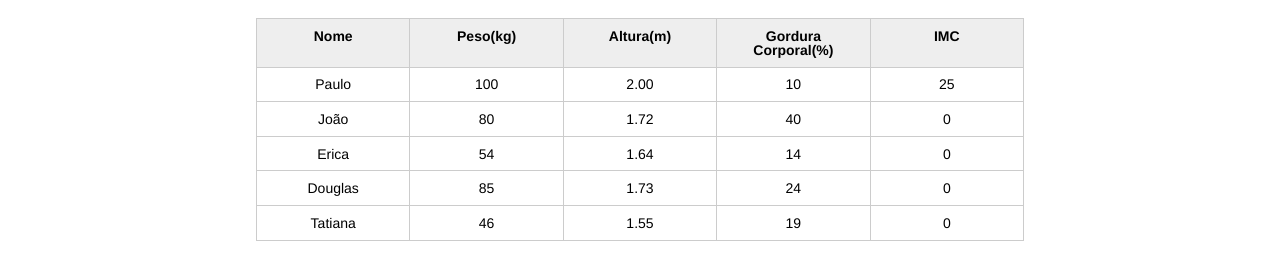
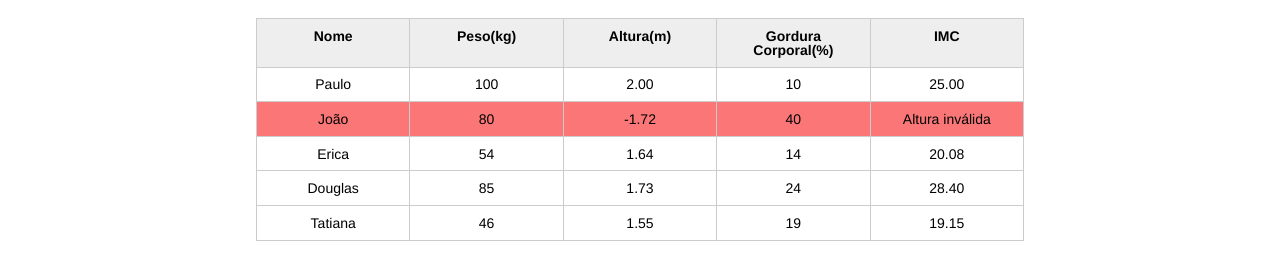
Before and after one commit to Raianwz/pw2_nutri, a plain HTML site: page index.html in a window 1280 px wide. Shown: the part 123-402 px from the top of the page. Drawn offline with Linux system fonts and the light colour scheme.

Commit message:
Criação de Função e aperfeiçoamento do Código

```diff
--- a/css/index.css
+++ b/css/index.css
@@ -132,3 +132,7 @@ button[disabled=disabled], button:disabled {
 .campo-invalido{
 	border: 1px solid red;
 }
+
+.paciente-invalido{
+	background-color: #FB7777;
+}
--- a/index.html
+++ b/index.html
@@ -41,7 +41,7 @@
 					<tr class="paciente">
 						<td class="info-nome">João</td>
 						<td class="info-peso">80</td>
-						<td class="info-altura">1.72</td>
+						<td class="info-altura">-1.72</td>
 						<td class="info-gordura">40</td>
 						<td class="info-imc">0</td>
 					</tr>
--- a/js/main.js
+++ b/js/main.js
@@ -1,32 +1,38 @@
+let pacientes = document.querySelectorAll(".paciente");
+
+pacientes.forEach(paciente => {
+
+//function cacularImc(paciente){
+
+        /* [Código Legado] - usado antes de criar a função criar calcularImc após a extinta função anonima
+            for (var i = 0; i < pacientes.length; i++) {
+            let paciente = pacientes[i]*/
+
     //pegar peso
-let paciente = document.querySelector(".paciente");
-let tdPeso = paciente.querySelector(".info-peso");
-let peso = tdPeso.textContent;
-
+    let peso = paciente.querySelector(".info-peso").textContent;
     //pegar a altura
-let tdAltura = paciente.querySelector(".info-altura");
-let altura = tdAltura.textContent;
+    let altura = paciente.querySelector(".info-altura").textContent;
 
     let pesoValido = true;
     let alturaValida = true;
 
-
+    let tdIMC = paciente.querySelector(".info-imc");
     //validar dados
     if (peso <= 0 || peso >= 1000) {
-    console.error("peso inválido");
         pesoValido = false;
+        tdIMC.textContent = "Peso inválido";
+        paciente.classList.add("paciente-invalido");
     }
     if (altura <= 0) {
-    console.error("altura inválida");
         alturaValida = false;
+        tdIMC.textContent = "Altura inválida";
+        paciente.classList.add("paciente-invalido");
     }
-
 
     if (pesoValido && alturaValida) {
     //calcular o IMC
         let imc = peso / altura ** 2;
-
     //escrever o IMC na Tabela
-    let tdIMC = paciente.querySelector(".info-imc");
-    tdIMC.textContent = imc;
+        tdIMC.textContent = imc.toFixed(2);
     }
+});
```
Lines whose indentation alone changed are shown as unchanged.
